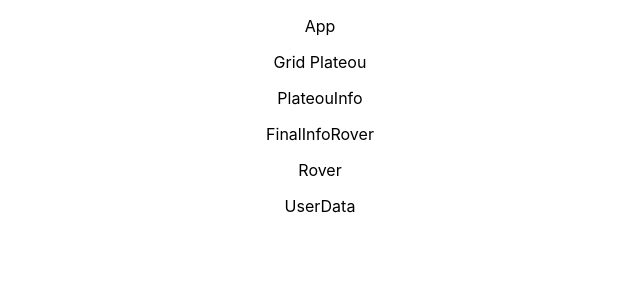
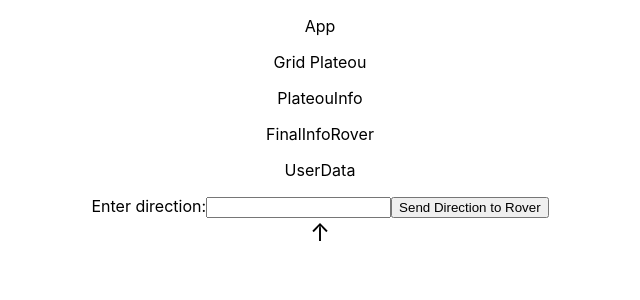
Before and after one commit to MairaGalvao/mars-rover-plateou, a React (Create React App) app: page / in a window 1280 px wide. Shown: the top 300 px of the page, without its empty margins (320-960 px from the left). Built offline with nearby package versions, Linux system fonts and the light colour scheme.

Commit message:
feat: Create UserData and Rover components

```diff
--- a/src/App.tsx
+++ b/src/App.tsx
@@ -1,4 +1,5 @@
 
+import { useState } from 'react';
 import './App.css';
 import FinalInfoRover from './Components/FinalInfoRover';
 import GridPlateou from './Components/GridPlateou';
@@ -7,17 +8,26 @@ import Rover from './Components/Rover';
 import UserData from './Components/UserData';
 
 function App() {
+
+  const [direction, setDirection] = useState('');
+
+  const handleDirectionClick = (value: string) => {
+    setDirection(value);
+  };
   return (
+    <>
     <div className="App">
         <p>        App       </p>
          <GridPlateou/>
         <PlateouInfo/>
     <FinalInfoRover/>
-    <Rover/>
-    <UserData/>
 
-
+    <div>
+      <UserData onDirectionClick={handleDirectionClick} />
+      <Rover direction={direction} />
     </div>
+    </div>
+    </>
   );
 }
 
--- a/src/Components/Rover.tsx
+++ b/src/Components/Rover.tsx
@@ -1,14 +1,57 @@
+import React, { ReactElement, useEffect, useReducer } from 'react';
 
-import '../Style/Rover.css';
+const SET_DIRECTION = 'SET_DIRECTION';
 
-function Rover() {
+
+const directionReducer = (state: number, action: { type: string; payload: number }) => {
+  switch (action.type) {
+    case SET_DIRECTION:
+      return action.payload;
+    default:
+      return state;
+  }
+};
+
+interface RoverProps {
+  direction: string;
+}
+
+const Rover = ({ direction }: RoverProps): ReactElement => {
+  const [internalDirection, dispatch] = useReducer(directionReducer, 0);
+
+  useEffect(() => {
+    switch (direction) {
+      case 'N':
+        dispatch({ type: SET_DIRECTION, payload: 0 });
+        break;
+      case 'E':
+        dispatch({ type: SET_DIRECTION, payload: 90 });
+        break;
+      case 'S':
+        dispatch({ type: SET_DIRECTION, payload: 180 });
+        break;
+      case 'W':
+        dispatch({ type: SET_DIRECTION, payload: 270 });
+        break;
+      default:
+        console.error('Invalid direction:', direction);
+        break;
+    }
+  }, [direction]);
+
   return (
-    <div className="Rover">
-        <p>
-        Rover       </p>
-
+    <div>
+      <div
+        style={{
+          transform: `rotate(${internalDirection}deg)`,
+          fontSize: '24px',
+          textAlign: 'center',
+        }}
+      >
+        &#8593;
+      </div>
     </div>
   );
-}
+};
 
 export default Rover;
--- a/src/Components/UserData.tsx
+++ b/src/Components/UserData.tsx
@@ -1,12 +1,30 @@
-
+import React, { useState, ChangeEvent } from 'react';
 import '../Style/UserData.css';
 
-function UserData() {
+interface UserDataProps {
+  onDirectionClick: (direction: string) => void;
+}
+
+function UserData({ onDirectionClick }: UserDataProps) {
+  const [directionInput, setDirectionInput] = useState('');
+
+  const handleDirectionInput = (event: ChangeEvent<HTMLInputElement>) => {
+    setDirectionInput(event.target.value);
+  };
+
+  const handleButtonClick = () => {
+    // Send the direction back to the Rover component
+    onDirectionClick(directionInput);
+  };
+
   return (
     <div className="UserData">
-        <p>
-        UserData       </p>
-
+      <p>UserData</p>
+      <label>
+        Enter direction:
+        <input type="text" value={directionInput} onChange={handleDirectionInput} />
+      </label>
+      <button onClick={handleButtonClick}>Send Direction to Rover</button>
     </div>
   );
 }
```
